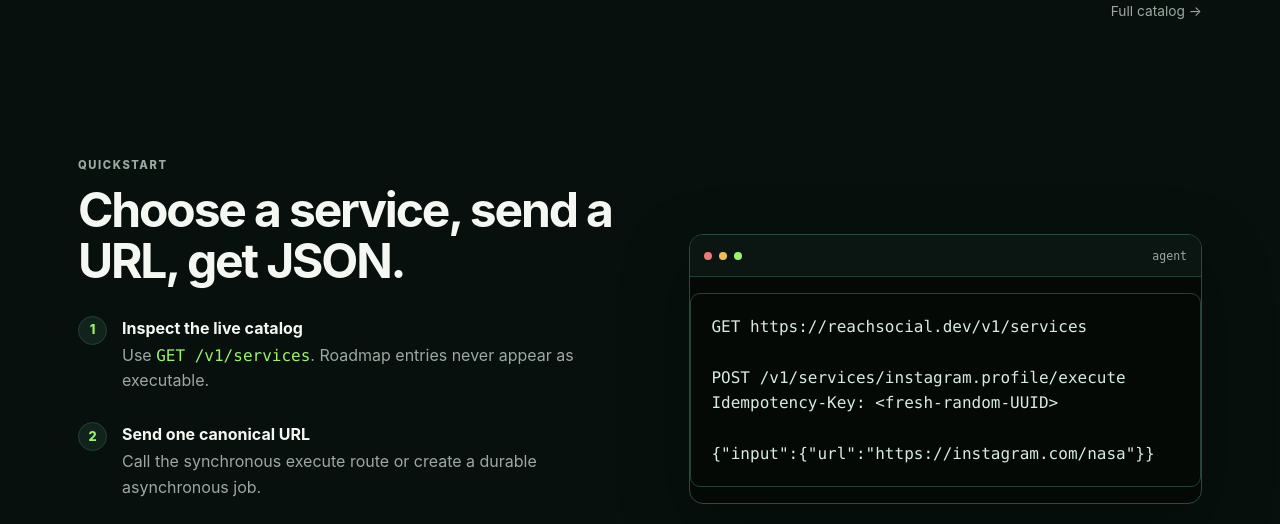
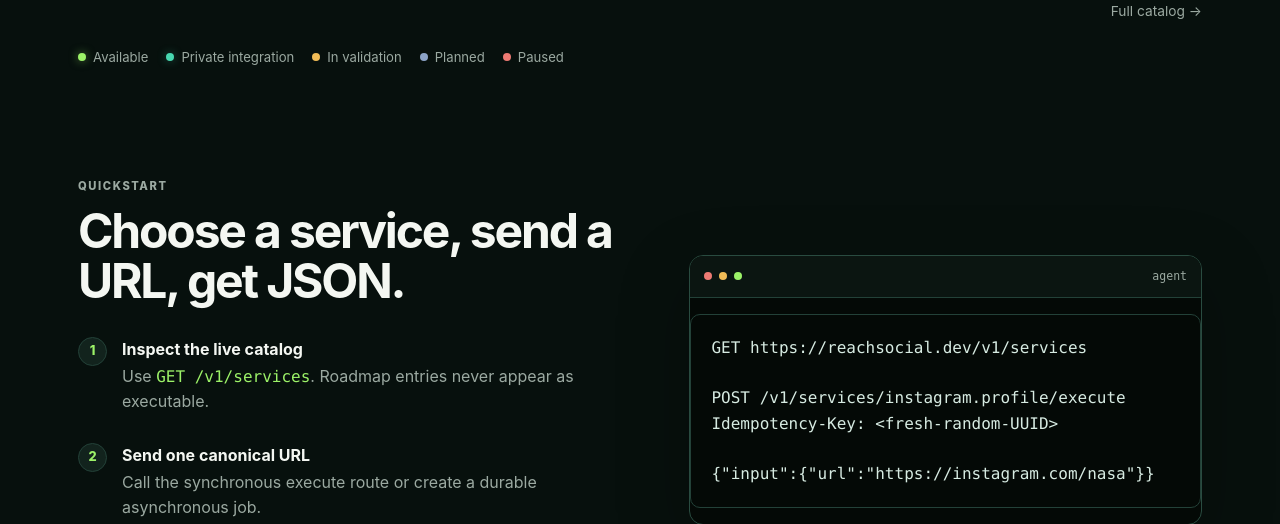
Before and after one commit to artiehinz/reachsocial, a FastAPI app: template templates/home.html in a window 1280 px wide. Shown: the part 1254-1778 px from the top of the page. Run offline with FastAPI, Linux system fonts and the light colour scheme; the template is opened without the code that fills it, so the values that code supplies are empty; parts of the project's set-up code (start-up, migrations or seed data) failed here and were passed over.

Commit message:
Add coverage status legend to homepage

```diff
--- a/templates/home.html
+++ b/templates/home.html
@@ -19,6 +19,7 @@
 
 <section>
   <div class="section-heading"><div><p class="eyebrow">COVERAGE</p><h2>Available services and planned coverage.</h2></div><a href="/catalog">Full catalog →</a></div>
+  <div class="legend"><span><i class="dot available"></i>Available</span><span><i class="dot private"></i>Private integration</span><span><i class="dot validation"></i>In validation</span><span><i class="dot planned"></i>Planned</span><span><i class="dot paused"></i>Paused</span></div>
   <div class="platform-grid">
   {% for platform, services in catalog.discoverable_services()|groupby('platform') %}
     <article><h3>{{ platform }}</h3><p>{{ services|length }} reviewed service{{ '' if services|length == 1 else 's' }}</p><div class="mini-statuses">{% for service in services %}<span class="dot {{ service.status }}" title="{{ service.status }}"></span>{% endfor %}</div></article>
```
